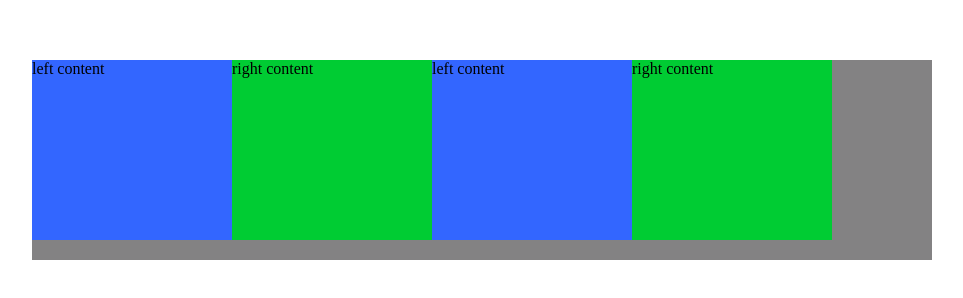
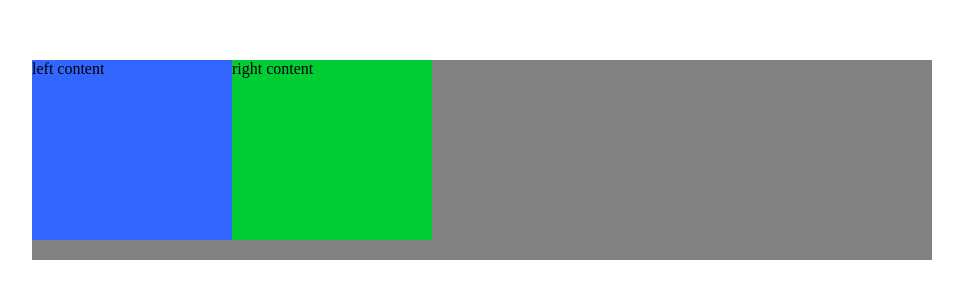
Before and after one commit to SimonGChase/TestProject, a plain HTML site: page Div Float Layout/index.html in a window 1280 px wide. Shown: the whole page, without its empty margins (158-1121 px from the left). Drawn offline with Linux system fonts and the light colour scheme.

Commit message:
Edited the index.html and deleted the GitFullProcess.png

```diff
--- a/Div Float Layout/index.html
+++ b/Div Float Layout/index.html
@@ -4,6 +4,8 @@
  <head>
   <link rel="stylesheet" type="text/css" href="style.css" />
   <title>
+
+Title of the page!!!
   </title>
 
  </head>
@@ -21,14 +23,6 @@
         right content
         </div>
 
-        <div id="leftcontent">
-        left content
-        </div>
-
-        <div id="rightcontent">
-        right content
-        </div>
-
 		</div>
 
 	</div>
```
Also changed, not shown: GitFullProcess.png (deleted).
